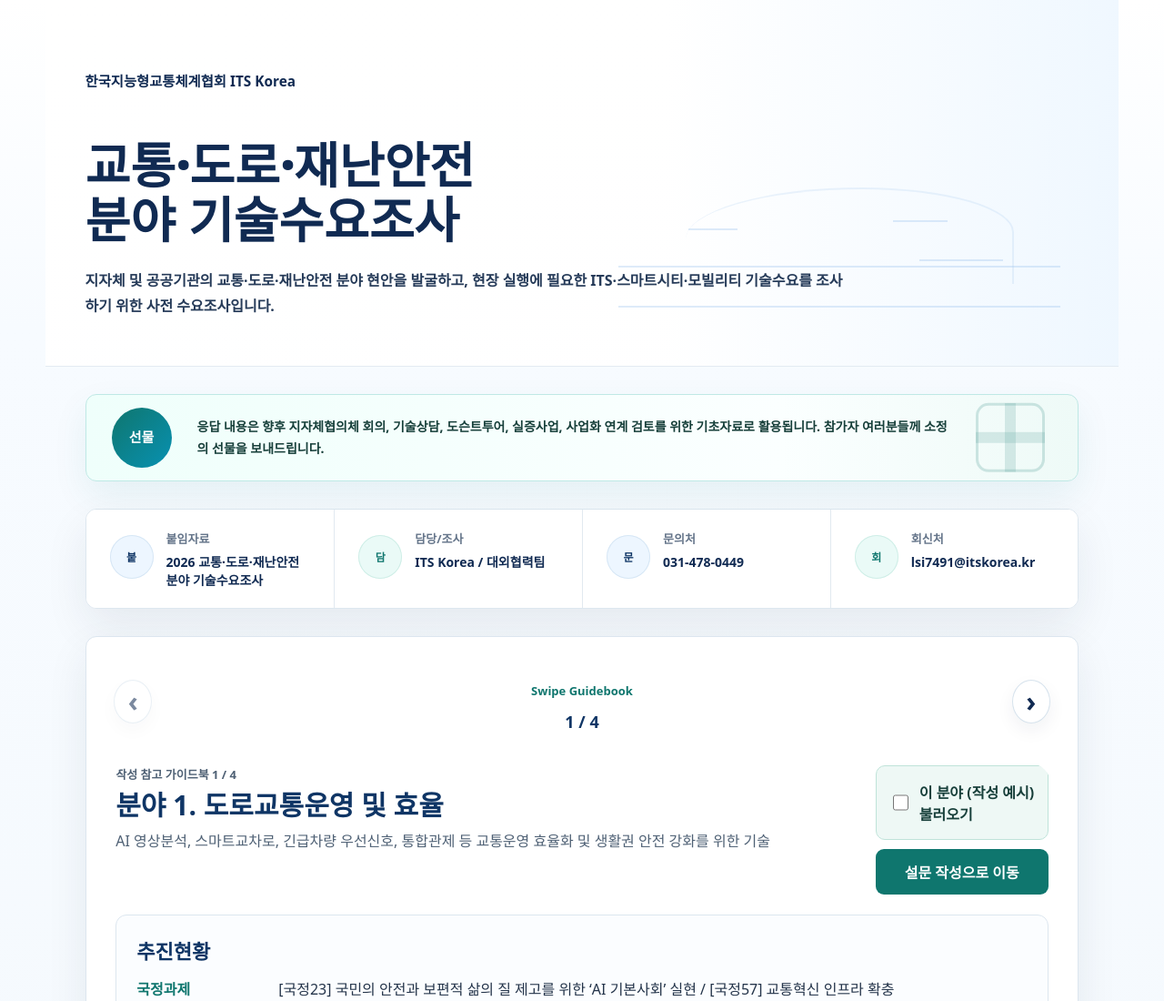
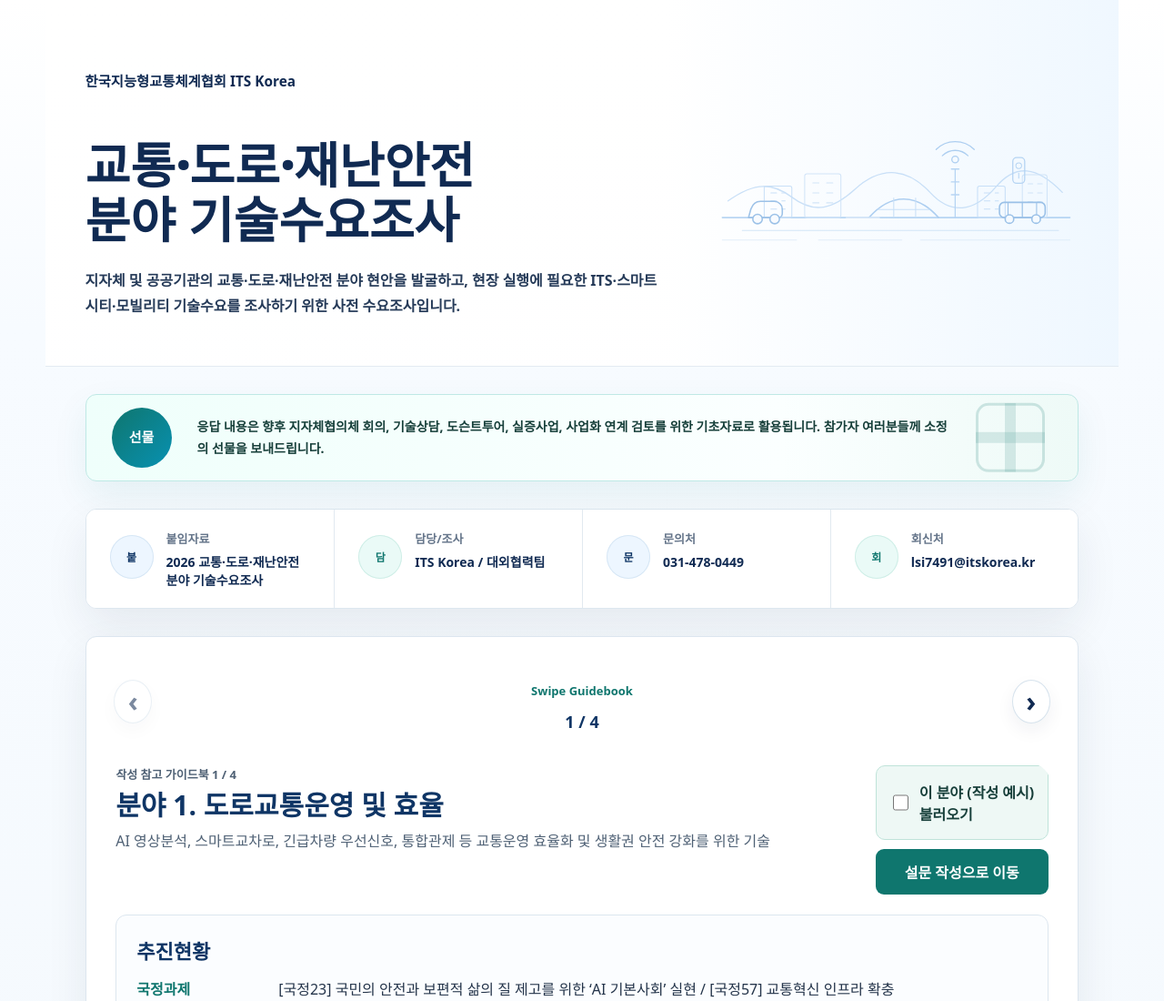
Before and after one commit to lsi307-create/technology-demand-survey-form, a website: page index.html in a window 1280 px wide. Shown: the top 1100 px of the page at 91% size. Drawn offline with Linux system fonts and the light colour scheme.

Commit message:
Use stable SVG hero illustration asset

```diff
--- a/index.html
+++ b/index.html
@@ -5,14 +5,17 @@
     <meta name="viewport" content="width=device-width, initial-scale=1.0" />
     <title>교통·도로·재난안전 분야 기술수요조사</title>
     <link rel="icon" href="data:," />
-    <link rel="stylesheet" href="./src/styles.css?v=admin-system-8" />
+    <link rel="stylesheet" href="./src/styles.css?v=admin-system-9" />
   </head>
   <body>
     <main class="page">
       <section class="hero">
-        <div class="badge">한국지능형교통체계협회 ITS Korea</div>
-        <h1>교통·도로·재난안전 분야 기술수요조사</h1>
-        <p>지자체 및 공공기관의 교통·도로·재난안전 분야 현안을 발굴하고, 현장 실행에 필요한 ITS·스마트시티·모빌리티 기술수요를 조사하기 위한 사전 수요조사입니다.</p>
+        <div class="hero-copy">
+          <div class="badge">한국지능형교통체계협회 ITS Korea</div>
+          <h1>교통·도로·재난안전 분야 기술수요조사</h1>
+          <p>지자체 및 공공기관의 교통·도로·재난안전 분야 현안을 발굴하고, 현장 실행에 필요한 ITS·스마트시티·모빌리티 기술수요를 조사하기 위한 사전 수요조사입니다.</p>
+        </div>
+        <img class="hero-illustration" src="./src/assets/traffic-city-line.svg" alt="" aria-hidden="true" />
       </section>
       <section class="intro-note">
         <p>응답 내용은 향후 지자체협의체 회의, 기술상담, 도슨트투어, 실증사업, 사업화 연계 검토를 위한 기초자료로 활용됩니다. 참가자 여러분들께 소정의 선물을 보내드립니다.</p>
@@ -74,6 +77,6 @@
     <script>
       window.GOOGLE_SHEET_WEBAPP_URL = '';
     </script>
-    <script type="module" src="./src/main.js?v=admin-system-8"></script>
+    <script type="module" src="./src/main.js?v=admin-system-9"></script>
   </body>
 </html>
--- a/scripts/build.js
+++ b/scripts/build.js
@@ -1,7 +1,10 @@
-import { mkdirSync, copyFileSync, rmSync } from 'node:fs';
+import { cpSync, mkdirSync, copyFileSync, existsSync, rmSync } from 'node:fs';
 rmSync('dist', { recursive: true, force: true });
 mkdirSync('dist/src', { recursive: true });
 copyFileSync('index.html', 'dist/index.html');
 copyFileSync('src/main.js', 'dist/src/main.js');
 copyFileSync('src/styles.css', 'dist/src/styles.css');
+if (existsSync('src/assets')) {
+  cpSync('src/assets', 'dist/src/assets', { recursive: true });
+}
 console.log('Static survey form built to dist/');
--- a/src/styles.css
+++ b/src/styles.css
@@ -385,6 +385,9 @@ body { background: linear-gradient(180deg, #ffffff 0, #f7fbff 360px, #eef4f8 100
 }
 .hero {
   display: grid;
+  grid-template-columns: minmax(0, 1fr) minmax(360px, .86fr);
+  gap: clamp(24px, 4vw, 72px);
+  align-items: center;
   align-content: center;
   min-height: clamp(260px, 27vw, 380px);
   margin: 0 calc(clamp(20px, 3.4vw, 56px) * -1);
@@ -397,22 +400,17 @@ body { background: linear-gradient(180deg, #ffffff 0, #f7fbff 360px, #eef4f8 100
   box-shadow: none;
   color: #102a52;
 }
-.hero::before {
-  right: clamp(22px, 5vw, 82px);
-  bottom: clamp(28px, 5vw, 66px);
-  width: min(40vw, 520px);
-  min-width: 320px;
-  height: 150px;
-  opacity: .58;
-  pointer-events: none;
-}
-.hero::after {
-  right: clamp(64px, 9vw, 150px);
-  bottom: clamp(54px, 7vw, 94px);
-  width: min(28vw, 390px);
-  height: 104px;
-  opacity: .34;
-  pointer-events: none;
+.hero::before,
+.hero::after { display: none; }
+.hero-copy { position: relative; z-index: 1; min-width: 0; }
+.hero-illustration {
+  position: relative;
+  z-index: 0;
+  display: block;
+  width: min(100%, 620px);
+  height: auto;
+  justify-self: end;
+  opacity: .92;
 }
 .badge {
   display: block;
@@ -573,12 +571,13 @@ button, .secondary.link {
 
 @media (max-width: 1280px) {
   .page { width: min(100%, 1180px); }
+  .hero { grid-template-columns: minmax(0, 1fr) minmax(300px, .62fr); }
   h1 { max-width: 760px; font-size: clamp(34px, 4.5vw, 54px); }
-  .hero::before { width: 38vw; min-width: 280px; opacity: .34; }
-  .hero::after { opacity: .2; }
+  .hero-illustration { width: min(100%, 480px); opacity: .7; }
 }
 @media (max-width: 980px) {
-  .hero::before, .hero::after { opacity: .12; }
+  .hero { grid-template-columns: 1fr; }
+  .hero-illustration { display: none; }
   .survey-meta { grid-template-columns: repeat(2, minmax(0, 1fr)); }
   .survey-meta div:nth-child(3) { border-left: 0; border-top: 1px solid #e1e9f0; }
   .survey-meta div:nth-child(4) { border-top: 1px solid #e1e9f0; }
@@ -591,7 +590,7 @@ button, .secondary.link {
     min-height: auto;
     padding: 38px 20px 30px;
   }
-  .hero::before, .hero::after { display: none; }
+  .hero-illustration { display: none; }
   h1 {
     margin-top: 28px;
     font-size: clamp(31px, 9.4vw, 42px);
```
Also changed, not shown: dist/index.html, dist/src/assets/traffic-city-line.svg (added), dist/src/styles.css, src/assets/traffic-city-line.svg (added).
